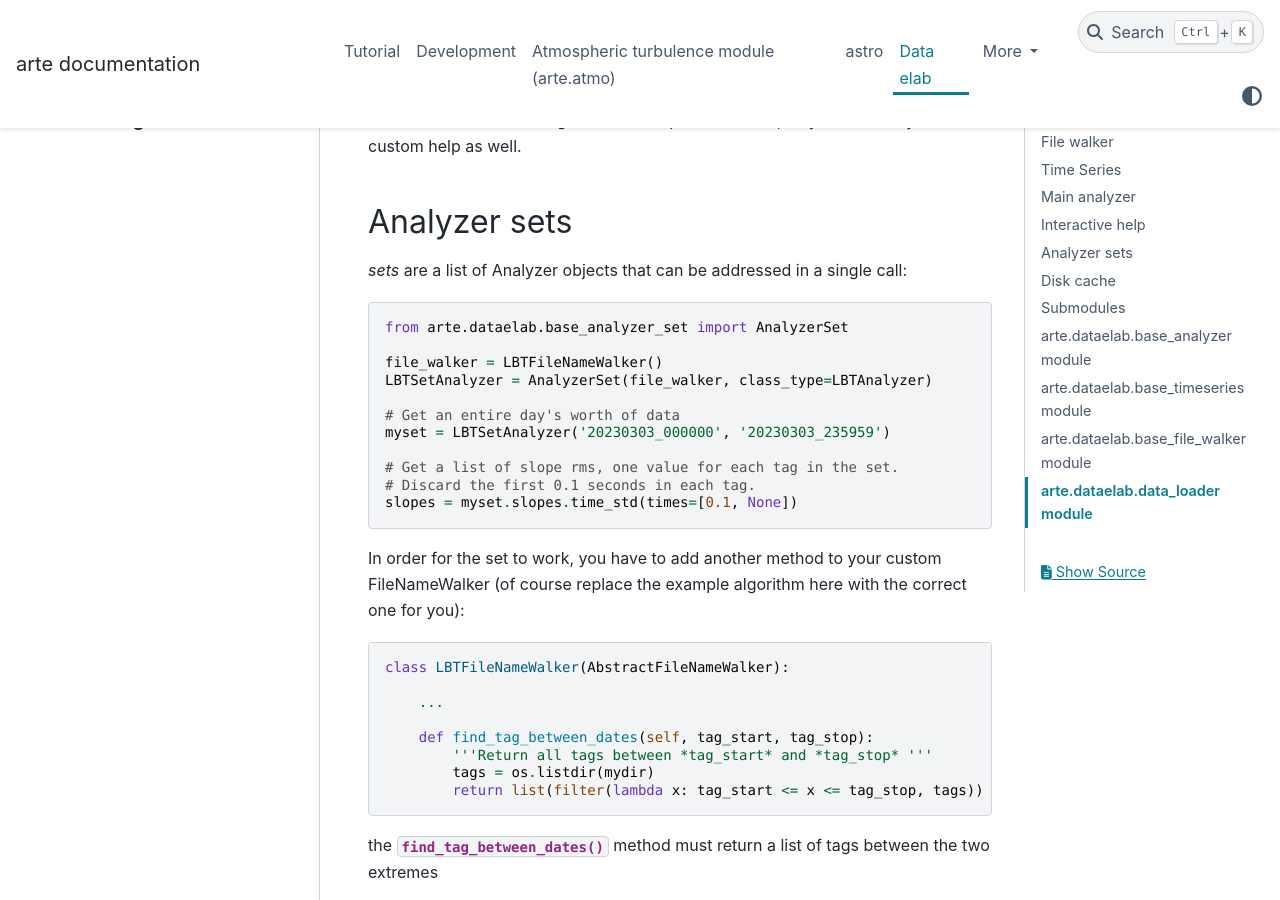
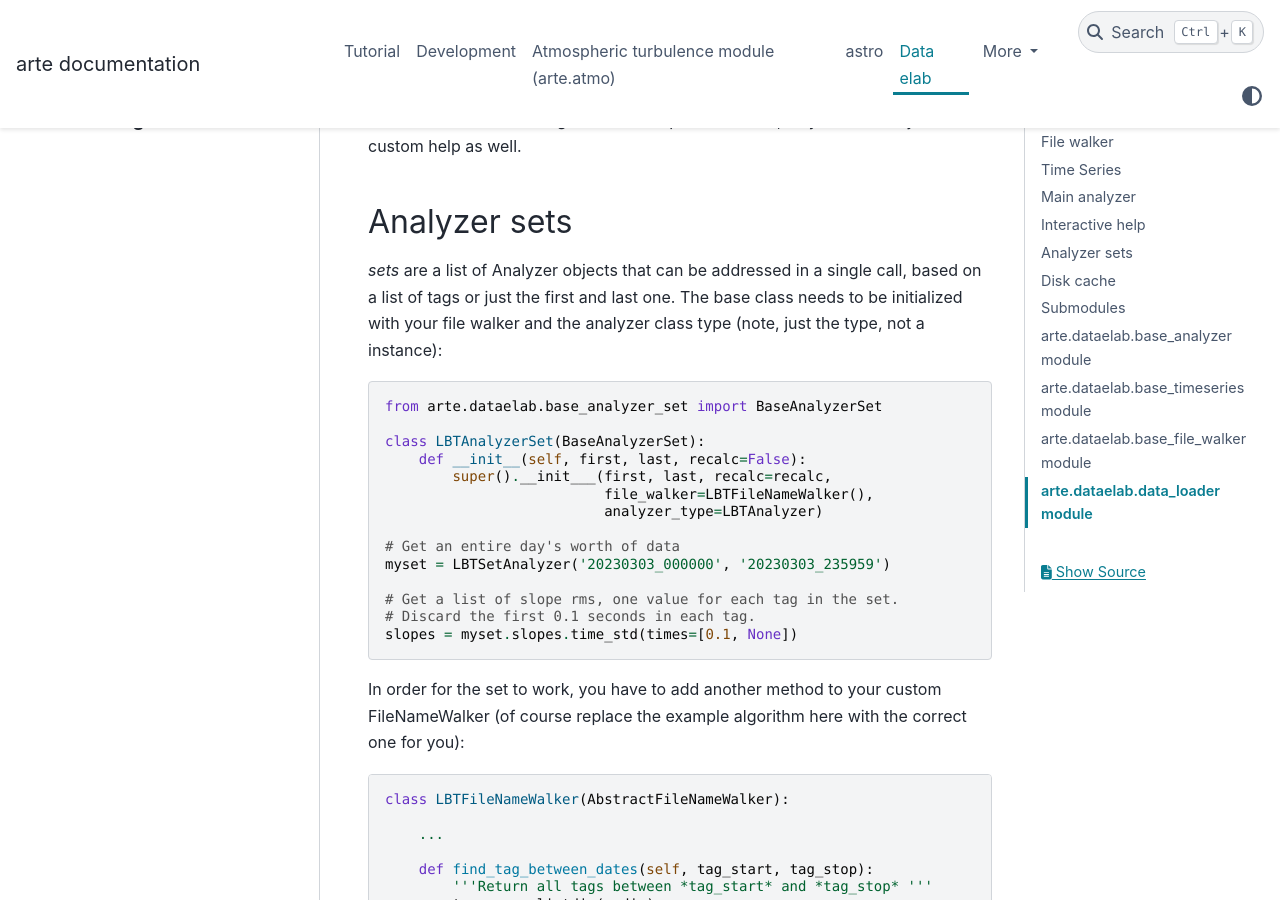
Before and after one commit to ArcetriAdaptiveOptics/arte, a Sphinx documentation site: the page built from docs/dataelab.rst, in a window 1280 px wide and 900 px high, scrolled down 3509 px. Built offline with Sphinx 7.4.7 and the PyData theme 0.15.4, drawn with Linux system fonts in a browser that asks for light colours; pages that are not in the unit, such as notebooks, are missing from menus; the version number could not be read and is left out.

Commit message:
Updated analyser set docs

```diff
--- a/docs/dataelab.rst
+++ b/docs/dataelab.rst
@@ -164,12 +164,18 @@ custom help as well.
 Analyzer sets
 -------------
 
-*sets* are a list of Analyzer objects that can be addressed in a single call::
+*sets* are a list of Analyzer objects that can be addressed in a single call,
+based on a list of tags or just the first and last one. The base class
+needs to be initialized with your file walker and the analyzer class type
+(note, just the type, not a instance)::
 
-    from arte.dataelab.base_analyzer_set import AnalyzerSet
+    from arte.dataelab.base_analyzer_set import BaseAnalyzerSet
 
-    file_walker = LBTFileNameWalker()
-    LBTSetAnalyzer = AnalyzerSet(file_walker, class_type=LBTAnalyzer)
+    class LBTAnalyzerSet(BaseAnalyzerSet):
+        def __init__(self, first, last, recalc=False):
+            super().__init___(first, last, recalc=recalc,
+                              file_walker=LBTFileNameWalker(),
+                              analyzer_type=LBTAnalyzer)
 
     # Get an entire day's worth of data
     myset = LBTSetAnalyzer('20230303_000000', '20230303_235959')
```
